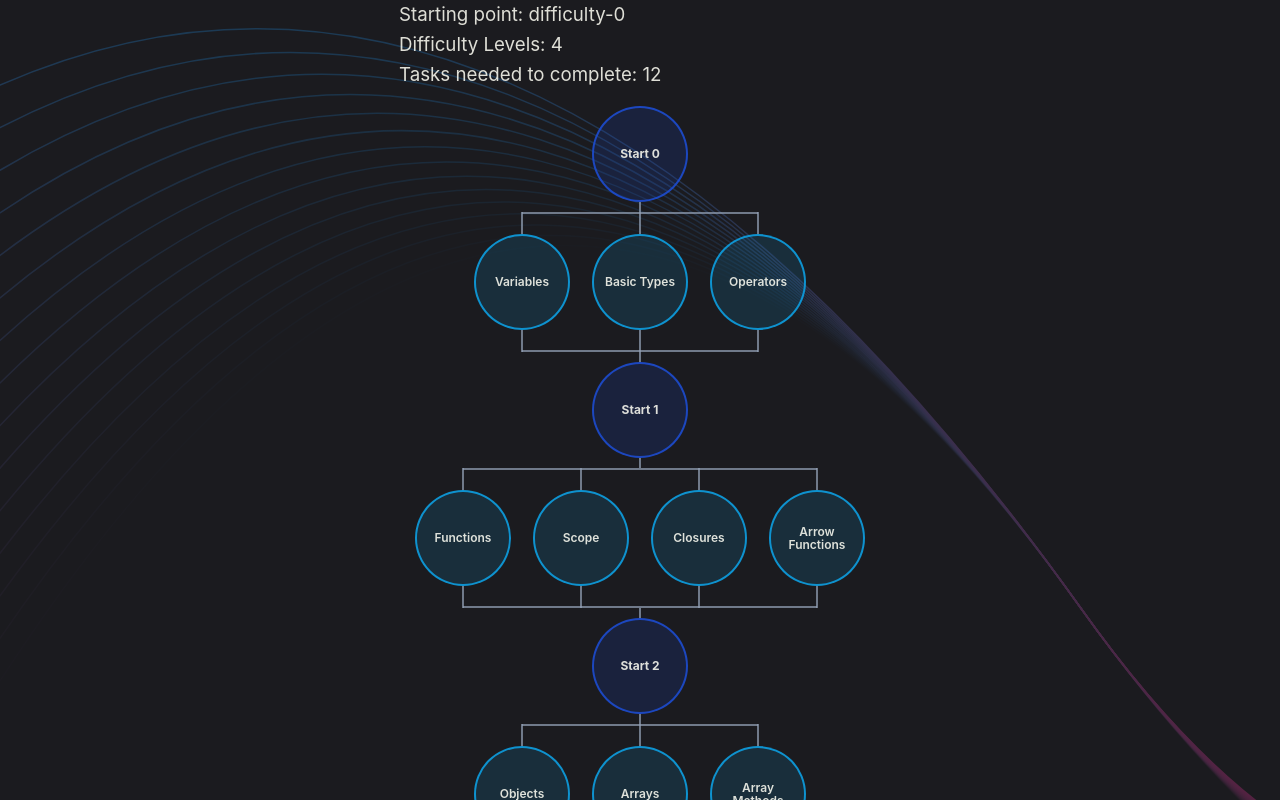
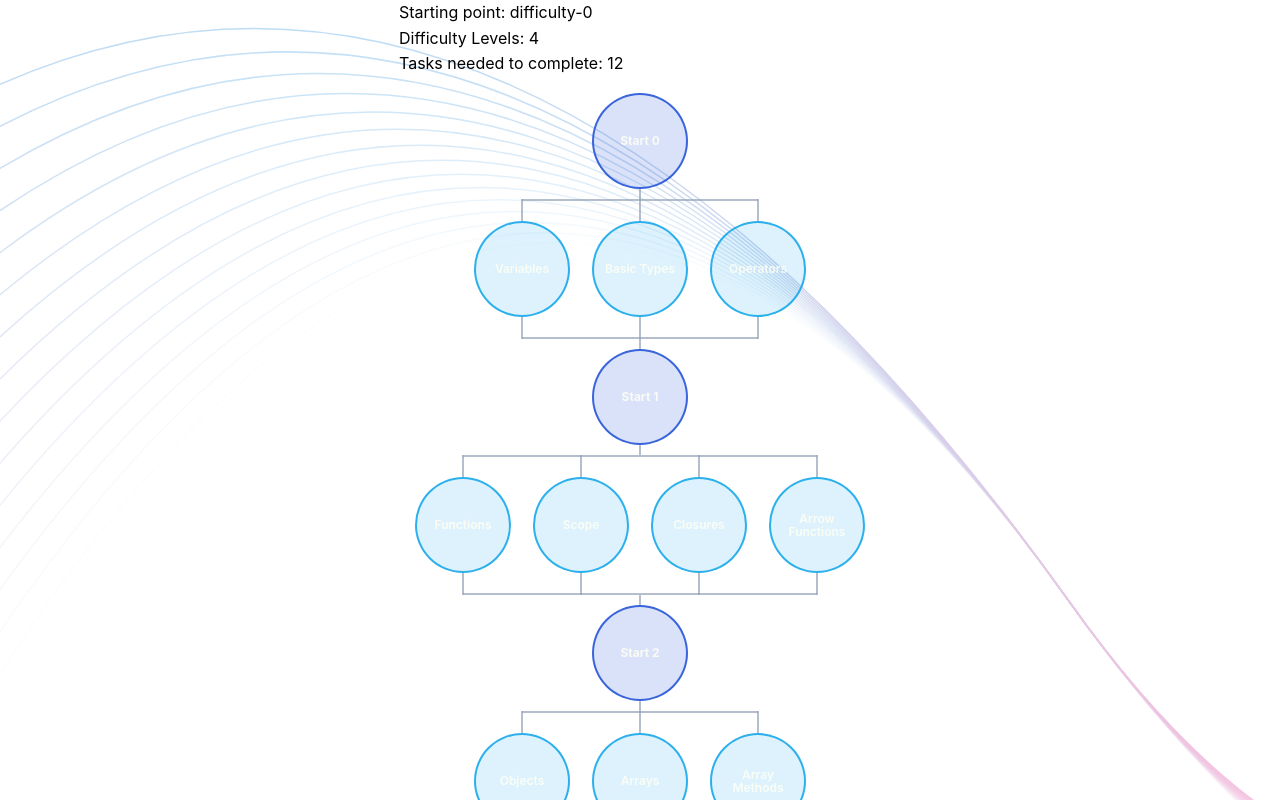
Before and after one commit to ChristopherChau/SBHacks_Clippy, a React (Vite) app: page / in a window 1280 px wide. Shown: the top 800 px of the page. Built offline with nearby package versions, Linux system fonts and the light colour scheme.

Commit message:
install tailwind

```diff
--- a/electron.vite.config.mjs
+++ b/electron.vite.config.mjs
@@ -1,6 +1,7 @@
 import { resolve } from 'path'
 import { defineConfig } from 'electron-vite'
 import react from '@vitejs/plugin-react'
+import tailwindcss from '@tailwindcss/vite'
 
 export default defineConfig({
   main: {},
@@ -11,6 +12,6 @@ export default defineConfig({
         '@renderer': resolve('src/renderer/src')
       }
     },
-    plugins: [react()]
+    plugins: [react(), tailwindcss()]
   }
 })
--- a/package.json
+++ b/package.json
@@ -20,9 +20,11 @@
   "dependencies": {
     "@electron-toolkit/preload": "^3.0.2",
     "@electron-toolkit/utils": "^4.0.0",
+    "@tailwindcss/vite": "^4.1.18",
     "electron-store": "^11.0.2",
     "googleapis": "^170.0.0",
-    "open": "^11.0.0"
+    "open": "^11.0.0",
+    "tailwindcss": "^4.1.18"
   },
   "devDependencies": {
     "@electron-toolkit/eslint-config": "^2.1.0",
--- a/src/main/index.js
+++ b/src/main/index.js
@@ -6,8 +6,8 @@ import icon from '../../resources/icon.png?asset'
 function createWindow() {
   // Create the browser window.
   const mainWindow = new BrowserWindow({
-    width: 90,
-    height: 670,
+    width: 640,
+    height: 320,
     show: false,
     autoHideMenuBar: true,
     ...(process.platform === 'linux' ? { icon } : {}),
--- a/src/renderer/src/assets/base.css
+++ b/src/renderer/src/assets/base.css
@@ -1,3 +1,5 @@
+@import "tailwindcss";
+
 :root {
   --ev-c-white: #ffffff;
   --ev-c-white-soft: #f8f8f8;
@@ -45,8 +47,8 @@ ul {
 
 body {
   min-height: 100vh;
-  color: var(--color-text);
-  background: var(--color-background);
+  /* color: var(--color-text); */
+  /* background: var(--color-background); */
   line-height: 1.6;
   font-family:
     Inter,
--- a/src/renderer/src/components/Tree.jsx
+++ b/src/renderer/src/components/Tree.jsx
@@ -60,7 +60,7 @@ function Tree({ processedData }) {
             <div key={startNode.id} className="tree-level">
               <div className="node node--start">{`Start ${startNode.levelIndex}`}</div>
               <div className="tree-start-to-skills" />
-              <div className="tree-skill-row">
+              <div className="tree-skill-row ">
                 {skills.map((skill) => (
                   <div key={skill.id} className="tree-skill-wrap">
                     <div
```
